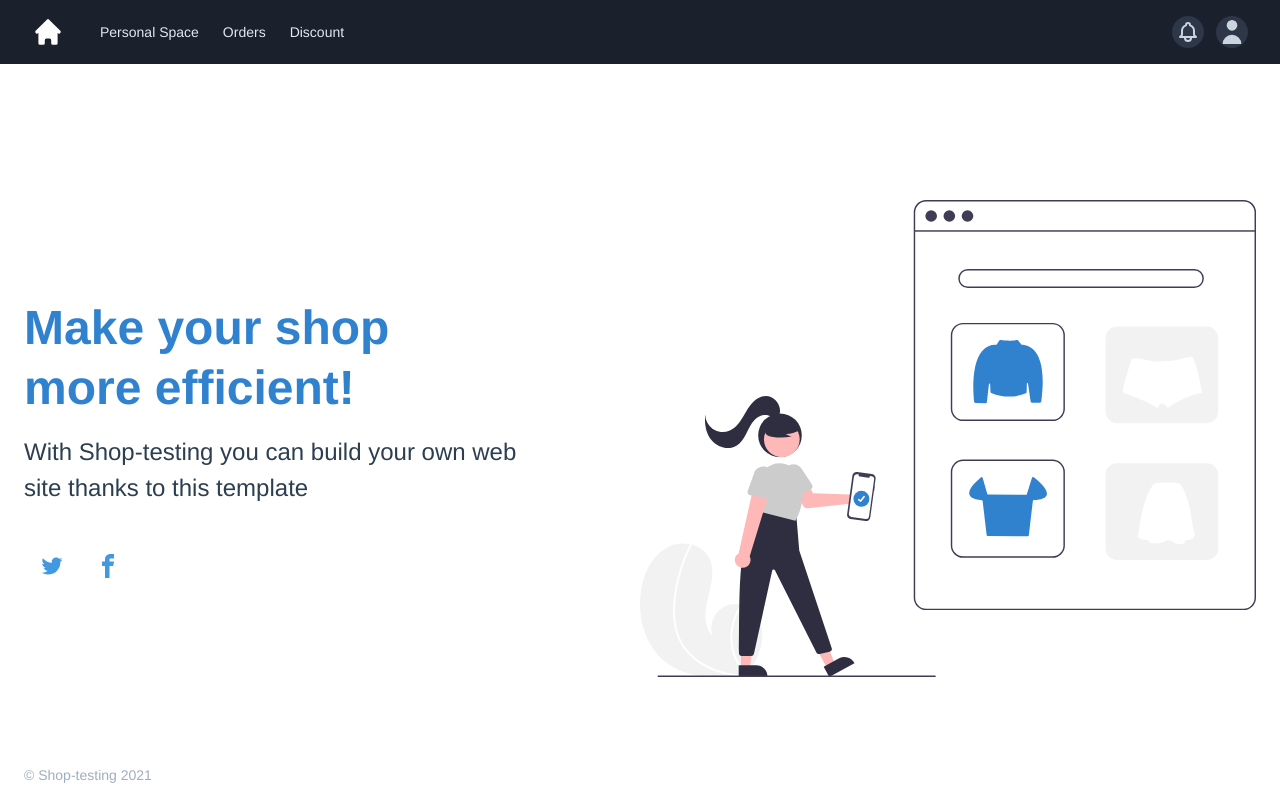
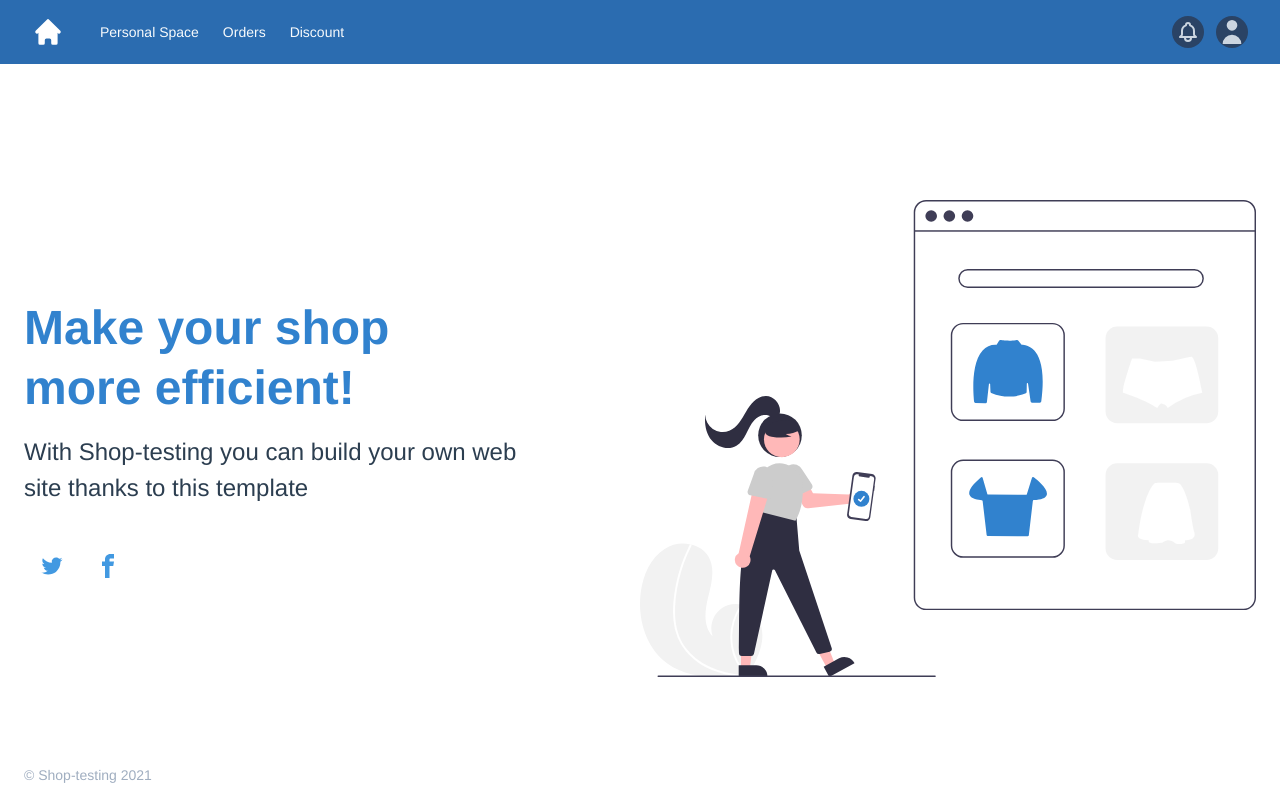
Before and after one commit to raoulnzefa/shop-testing, a Vue app: page / in a window 1280 px wide. Built offline with nearby package versions, Linux system fonts and the light colour scheme.

Commit message:
fix: change color of navbar

```diff
--- a/src/components/NavBar.vue
+++ b/src/components/NavBar.vue
@@ -1,5 +1,5 @@
 <template>
-  <nav class="bg-gray-900">
+  <nav class="bg-blue-700">
     <div class="sm:px-6 lg:px-8">
       <div class="relative flex items-center justify-between h-16">
         <div class="absolute flex items-center sm:hidden"></div>
@@ -9,7 +9,7 @@
           <div class="flex items-center flex-shrink-0">
             <LinkBase
               href="#"
-              class="text-sm font-medium text-gray-300 rounded-md hover:bg-gray-700 hover:text-white"
+              class="text-sm font-medium text-gray-300 rounded-md hover:bg-blue-800 hover:text-white"
               ><IconBase
                 classe="block w-auto h-8 text-white fill-current"
                 viewBox="0 0 20 20"
@@ -23,17 +23,17 @@
             <div class="flex">
               <LinkBase
                 href="#"
-                class="px-3 py-2 text-sm font-medium text-gray-300 rounded-md hover:bg-gray-700 hover:text-white"
+                class="px-3 py-2 text-sm font-medium text-gray-100 rounded-md hover:bg-blue-800 hover:text-white"
                 >Personal Space</LinkBase
               >
               <LinkBase
                 href="#"
-                class="px-3 py-2 text-sm font-medium text-gray-300 rounded-md hover:bg-gray-700 hover:text-white"
+                class="px-3 py-2 text-sm font-medium text-gray-100 rounded-md hover:bg-blue-800 hover:text-white"
                 >Orders</LinkBase
               >
               <LinkBase
                 href="#"
-                class="px-3 py-2 text-sm font-medium text-gray-300 rounded-md hover:bg-gray-700 hover:text-white"
+                class="px-3 py-2 text-sm font-medium text-gray-100 rounded-md hover:bg-blue-800 hover:text-white"
                 >Discount</LinkBase
               >
             </div>
@@ -45,7 +45,7 @@
           <!-- Notification Menu -->
           <div class="relative ml-3">
             <button
-              class="flex p-1 text-gray-400 bg-gray-800 rounded-full hover:text-white focus:outline-none focus:ring-2 focus:ring-offset-2 focus:ring-offset-gray-800 focus:ring-white"
+              class="flex p-1 text-gray-400 bg-blue-900 rounded-full hover:text-white focus:outline-none focus:ring-2 focus:ring-offset-2 focus:ring-offset-blue-900 focus:ring-white"
               id="notification-menu"
               aria-haspopup="true"
               @click.prevent="(isNotif = !isNotif), (isOpen = false)"
@@ -119,7 +119,7 @@
           <!-- User Menu -->
           <div class="relative ml-3">
             <button
-              class="flex text-gray-400 bg-gray-800 rounded-full hover:text-white focus:outline-none focus:ring-2 focus:ring-offset-2 focus:ring-offset-gray-800 focus:ring-white"
+              class="flex text-gray-400 bg-blue-900 rounded-full hover:text-white focus:outline-none focus:ring-2 focus:ring-offset-2 focus:ring-offset-blue-800 focus:ring-white"
               id="user-menu"
               aria-haspopup="true"
               @click.prevent="(isOpen = !isOpen), (isNotif = false)"
```
